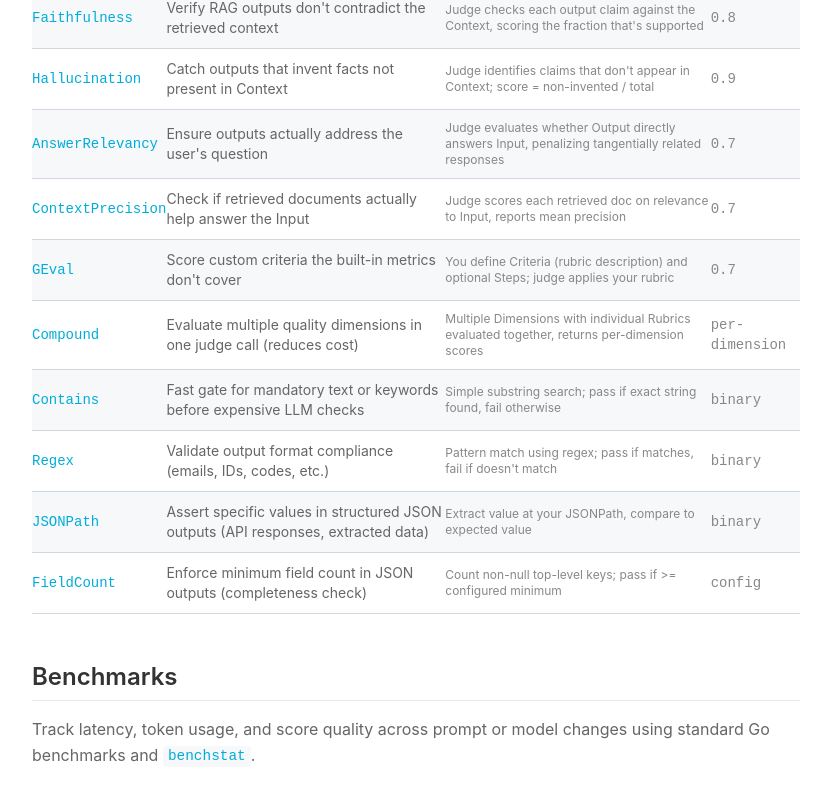
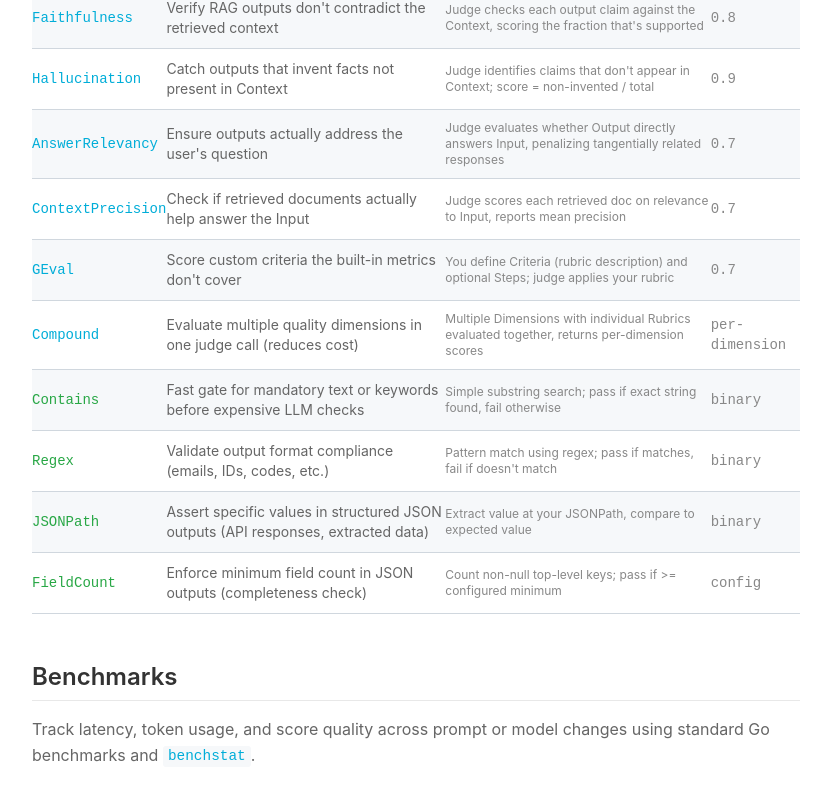
Before and after one commit to igcodinap/go-eval-web, a Next.js app: page / in a window 1280 px wide. Shown: the part 1357-2142 px from the top of the page, without its empty margins (224-1055 px from the left). Built offline with nearby package versions, Linux system fonts and the light colour scheme.

Commit message:
Color deterministic metrics green to distinguish from judge

```diff
--- a/src/app/page.tsx
+++ b/src/app/page.tsx
@@ -257,7 +257,9 @@ func TestRAGAnswer(t *testing.T) {
                         onClick={() => setSelectedMetric(metric.name)}
                         className={`border-b border-[var(--table-border)] cursor-pointer hover:bg-[var(--hover,var(--surface))] ${i % 2 === 0 ? 'bg-[var(--table-stripe)]' : ''}`}
                       >
-                        <td className="py-2.5 font-mono text-[var(--accent)]">{metric.name}</td>
+                        <td className="py-2.5">
+                          <span className={`font-mono ${metric.type === 'judge' ? 'text-[var(--accent)]' : 'text-[#28a745]'}`}>{metric.name}</span>
+                        </td>
                         <td className="py-2.5 text-[var(--secondary)]">{metric.purpose}</td>
                         <td className="py-2.5 text-[var(--muted)] text-xs">{metric.howItWorks}</td>
                         <td className="py-2.5 font-mono text-[var(--muted)]">{metric.threshold}</td>
```
